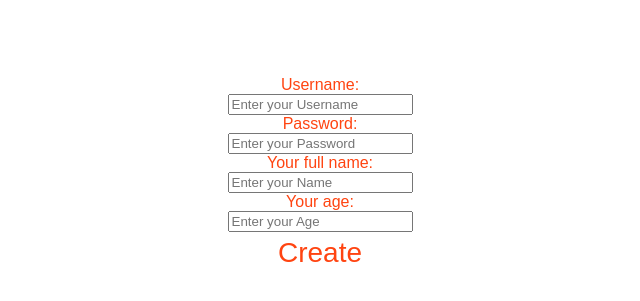
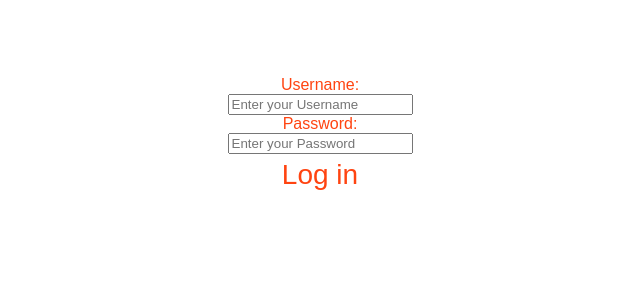
Before and after one commit to KasperMikkelsen/hej, a PHP site: page /login.php in a window 1280 px wide. Shown: the top 301 px of the page, without its empty margins (320-960 px from the left). Run offline with PHP 8.4, Linux system fonts and the light colour scheme.

Commit message:
changed some things about the login screen

```diff
--- a/kode/login.php
+++ b/kode/login.php
@@ -43,16 +43,16 @@ if(isset($_POST['login'])) {
 		<label>Password:</label>
 		<br>
 		<input type="password" name="password" placeholder="Enter your Password">
-		<br>
+		<!-- <br>
 		<label>Your full name:</label>
 		<br>
 		<input type="text" name="navn" placeholder="Enter your Name">
 		<br>
 		<label>Your age:</label>
 		<br>
-		<input type="text" name="alder" placeholder="Enter your Age">
+		<input type="text" name="alder" placeholder="Enter your Age"> -->
 		<br>
-		<input type="submit" name="create" class="signup" value="Create">
+		<input type="submit" name="create" class="signup" value="Log in">
 	</form>
 </div>
 <body>
```
